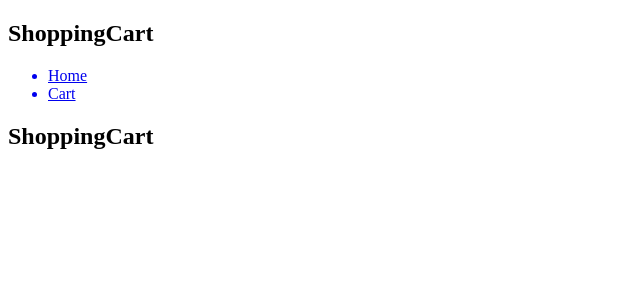
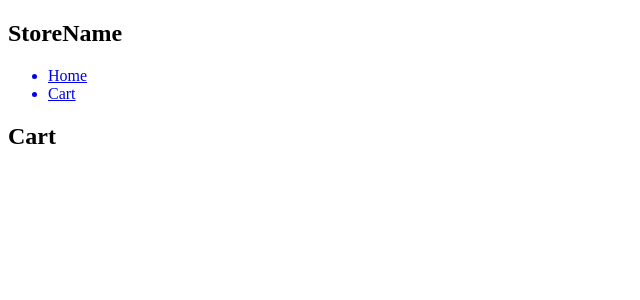
Before and after one commit to matheuspl92/shopping-cart, a React (Create React App) app: page /cart in a window 1280 px wide. Shown: the top 300 px of the page, without its empty margins (0-640 px from the left). Built offline with nearby package versions, Linux system fonts and the light colour scheme.

Commit message:
Refactor component name

```diff
--- a/src/App.js
+++ b/src/App.js
@@ -2,7 +2,7 @@
 import Nav from "./components/Nav/Nav";
 import { BrowserRouter, Routes, Route } from 'react-router-dom';
 import Home from "./components/Home/Home";
-import ShoppingCart from "./components/ShoppingCart/ShoppingCart";
+import Cart from "./components/Cart/Cart";
 
 function App() {
   return (
@@ -11,7 +11,7 @@
         <Nav />
         <Routes>
           <Route path='/' element={<Home />} />
-          <Route path='/cart' element={<ShoppingCart />} />
+          <Route path='/cart' element={<Cart />} />
         </Routes>
       </div>
     </BrowserRouter>
--- /dev/null
+++ b/src/components/Cart/Cart.js
@@ -0,0 +1,7 @@
+import React from 'react'
+
+export default function Cart() {
+  return (
+    <h2>Cart</h2>
+  )
+}
--- a/src/components/Nav/Nav.js
+++ b/src/components/Nav/Nav.js
@@ -4,7 +4,7 @@
 export default function Nav() {
     return (
         <nav>
-            <h1>ShoppingCart</h1>
+            <h1>StoreName</h1>
             <ul>
                 <Link to='/'>
                     <li>Home</li>
--- a/src/components/ShoppingCart/ShoppingCart.js
+++ /dev/null
@@ -1,7 +0,0 @@
-import React from 'react'
-
-export default function ShoppingCart() {
-  return (
-    <h2>ShoppingCart</h2>
-  )
-}
```
